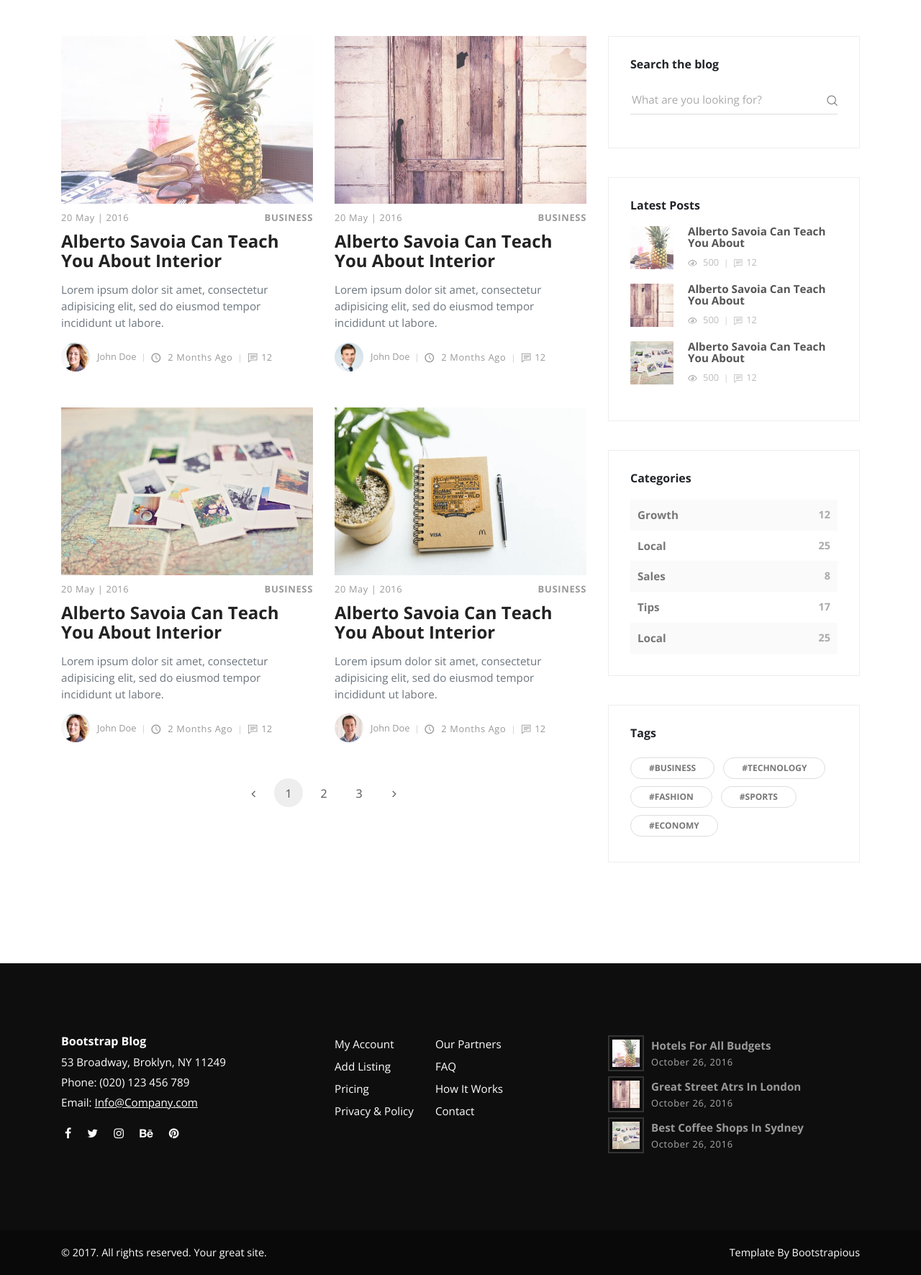
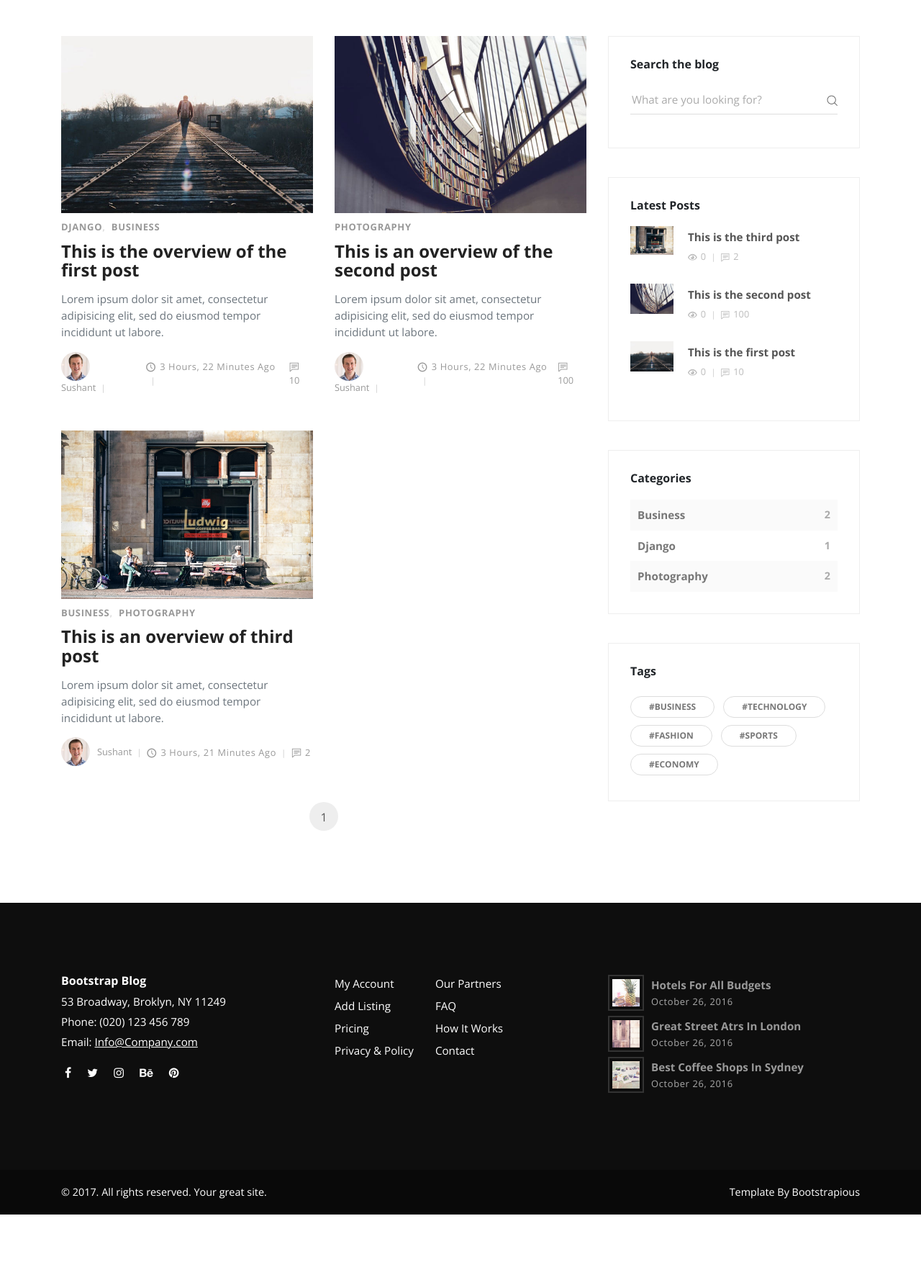
Before and after one commit to sushantchoudhary25/News-Blog, a Django app: page /blog/ in a window 1280 px wide. Shown: the part 81-1852 px from the top of the page at 72% size. After the commit the page ends 1768 px from the top, so only its background shows below. Run offline with Django 3.2, Linux system fonts and the light colour scheme; data comes from the database, SQL or seed files in the repository; both versions use the stored data as it was after the commit; some libraries are stand-ins or nearby versions.

Commit message:
rendered blog page

```diff
--- a/src/posts/templates/posts/blog.html
+++ b/src/posts/templates/posts/blog.html
@@ -8,88 +8,41 @@
       <div class="container">
         <div class="row">
           <!-- post -->
+          {% for post in queryset %}
           <div class="post col-xl-6">
-            <div class="post-thumbnail"><a href="post.html"><img src="{% static "posts/img/blog-post-1.jpeg" %}" alt="..." class="img-fluid"></a></div>
+            <div class="post-thumbnail"><a href="{{ item.get_absolute_url }}"><img src="{{ post.thumbnail.url }}" alt="..." class="img-fluid"></a></div>
             <div class="post-details">
               <div class="post-meta d-flex justify-content-between">
-                <div class="date meta-last">20 May | 2016</div>
-                <div class="category"><a href="#">Business</a></div>
-              </div><a href="post.html">
-                <h3 class="h4">Alberto Savoia Can Teach You About Interior</h3></a>
+                <div class="category">
+                  {% for cat in post.categories.all %}
+                    <a href="{{ item.get_absolute_url }}">{{ cat.title }}</a>
+                  {% endfor %}
+                </div>
+              </div><a href="#">
+                <h3 class="h4">{{ post.overview }}</h3></a>
               <p class="text-muted">Lorem ipsum dolor sit amet, consectetur adipisicing elit, sed do eiusmod tempor incididunt ut labore.</p>
               <footer class="post-footer d-flex align-items-center"><a href="#" class="author d-flex align-items-center flex-wrap">
-                  <div class="avatar"><img src="{% static "posts/img/avatar-3.jpg" %}" alt="..." class="img-fluid"></div>
-                  <div class="title"><span>John Doe</span></div></a>
-                <div class="date"><i class="icon-clock"></i> 2 months ago</div>
-                <div class="comments meta-last"><i class="icon-comment"></i>12</div>
+                  <div class="avatar"><img src="{{ post.author.profile_picture.url }}" alt="..." class="img-fluid"></div>
+                  <div class="title"><span>{{ post.author.user.username }}</span></div></a>
+                <div class="date"><i class="icon-clock"></i>{{ post.timestamp|timesince }} ago</div>
+                <div class="comments meta-last"><i class="icon-comment"></i>{{ post.comments_count }}</div>
               </footer>
             </div>
           </div>
-          <!-- post             -->
-          <div class="post col-xl-6">
-            <div class="post-thumbnail"><a href="post.html"><img src="{% static "posts/img/blog-post-2.jpg" %}"alt="..." class="img-fluid"></a></div>
-            <div class="post-details">
-              <div class="post-meta d-flex justify-content-between">
-                <div class="date meta-last">20 May | 2016</div>
-                <div class="category"><a href="#">Business</a></div>
-              </div><a href="post.html">
-                <h3 class="h4">Alberto Savoia Can Teach You About Interior</h3></a>
-              <p class="text-muted">Lorem ipsum dolor sit amet, consectetur adipisicing elit, sed do eiusmod tempor incididunt ut labore.</p>
-              <div class="post-footer d-flex align-items-center"><a href="#" class="author d-flex align-items-center flex-wrap">
-                  <div class="avatar"><img src="{% static "posts/img/avatar-2.jpg" %}" alt="..." class="img-fluid"></div>
-                  <div class="title"><span>John Doe</span></div></a>
-                <div class="date"><i class="icon-clock"></i> 2 months ago</div>
-                <div class="comments meta-last"><i class="icon-comment"></i>12</div>
-              </div>
-            </div>
-          </div>
-          <!-- post             -->
-          <div class="post col-xl-6">
-            <div class="post-thumbnail"><a href="post.html"><img src="{% static "posts/img/blog-post-3.jpeg" %}" alt="..." class="img-fluid"></a></div>
-            <div class="post-details">
-              <div class="post-meta d-flex justify-content-between">
-                <div class="date meta-last">20 May | 2016</div>
-                <div class="category"><a href="#">Business</a></div>
-              </div><a href="post.html">
-                <h3 class="h4">Alberto Savoia Can Teach You About Interior</h3></a>
-              <p class="text-muted">Lorem ipsum dolor sit amet, consectetur adipisicing elit, sed do eiusmod tempor incididunt ut labore.</p>
-              <div class="post-footer d-flex align-items-center"><a href="#" class="author d-flex align-items-center flex-wrap">
-                  <div class="avatar"><img src="{% static "posts/img/avatar-3.jpg" %}" alt="..." class="img-fluid"></div>
-                  <div class="title"><span>John Doe</span></div></a>
-                <div class="date"><i class="icon-clock"></i> 2 months ago</div>
-                <div class="comments meta-last"><i class="icon-comment"></i>12</div>
-              </div>
-            </div>
-          </div>
-          <!-- post -->
-          <div class="post col-xl-6">
-            <div class="post-thumbnail"><a href="post.html"><img src="{% static "posts/img/blog-post-4.jpeg" %}" alt="..." class="img-fluid"></a></div>
-            <div class="post-details">
-              <div class="post-meta d-flex justify-content-between">
-                <div class="date meta-last">20 May | 2016</div>
-                <div class="category"><a href="#">Business</a></div>
-              </div><a href="post.html">
-                <h3 class="h4">Alberto Savoia Can Teach You About Interior</h3></a>
-              <p class="text-muted">Lorem ipsum dolor sit amet, consectetur adipisicing elit, sed do eiusmod tempor incididunt ut labore.</p>
-              <div class="post-footer d-flex align-items-center"><a href="#" class="author d-flex align-items-center flex-wrap">
-                  <div class="avatar"><img src="{% static "posts/img/avatar-1.jpg" %}" alt="..." class="img-fluid"></div>
-                  <div class="title"><span>John Doe</span></div></a>
-                <div class="date"><i class="icon-clock"></i> 2 months ago</div>
-                <div class="comments meta-last"><i class="icon-comment"></i>12</div>
-              </div>
-            </div>
-          </div>
+          {% endfor %}
         </div>
         <!-- Pagination -->
         <nav aria-label="Page navigation example">
-          <ul class="pagination pagination-template d-flex justify-content-center">
-            <li class="page-item"><a href="#" class="page-link"> <i class="fa fa-angle-left"></i></a></li>
-            <li class="page-item"><a href="#" class="page-link active">1</a></li>
-            <li class="page-item"><a href="#" class="page-link">2</a></li>
-            <li class="page-item"><a href="#" class="page-link">3</a></li>
-            <li class="page-item"><a href="#" class="page-link"> <i class="fa fa-angle-right"></i></a></li>
-          </ul>
-        </nav>
+              <ul class="pagination pagination-template d-flex justify-content-center">
+                {% if queryset.has_previous %}
+                <li class="page-item"><a href="?{{ page_request_var }}={{ queryset.previous_page_number }}" class="page-link"> <i class="fa fa-angle-left"></i></a></li>
+                {% endif %}
+                <li class="page-item"><a href="?{{ page_request_var }}={{ queryset.number }}" class="page-link active">{{ queryset.number }}</a></li>
+                {% if queryset.has_next %}
+                <li class="page-item"><a href="?{{ page_request_var }}={{ queryset.next_page_number }}" class="page-link"> <i class="fa fa-angle-right"></i></a></li>
+                {% endif %}
+              </ul>
+            </nav>
       </div>
     </main>
     <aside class="col-lg-4">
@@ -98,9 +51,9 @@
         <header>
           <h3 class="h6">Search the blog</h3>
         </header>
-        <form action="#" class="search-form">
+        <form action="{% url 'search' %}" class="search-form">
           <div class="form-group">
-            <input type="search" placeholder="What are you looking for?">
+            <input type="text" name="q" placeholder="What are you looking for?">
             <button type="submit" class="submit"><i class="icon-search"></i></button>
           </div>
         </form>
@@ -110,45 +63,33 @@
         <header>
           <h3 class="h6">Latest Posts</h3>
         </header>
-        <div class="blog-posts"><a href="#">
+        <div class="blog-posts">
+          {% for item in latest %}
+            <a href="{{ item.get_absolute_url }}">
             <div class="item d-flex align-items-center">
-              <div class="image"><img src="{% static "posts/img/small-thumbnail-1.jpg" %}" alt="..." class="img-fluid"></div>
-              <div class="title"><strong>Alberto Savoia Can Teach You About</strong>
+              <div class="image"><img src="{{ item.thumbnail.url }}" alt="..." class="img-fluid"></div>
+              <div class="title"><strong>{{ item.title }}</strong>
                 <div class="d-flex align-items-center">
-                  <div class="views"><i class="icon-eye"></i> 500</div>
-                  <div class="comments"><i class="icon-comment"></i>12</div>
+                  <div class="views"><i class="icon-eye"></i>{{ item.view_count }}</div>
+                  <div class="comments"><i class="icon-comment"></i>{{ item.comments_count }}</div>
                 </div>
               </div>
-            </div></a><a href="#">
-            <div class="item d-flex align-items-center">
-              <div class="image"><img src="{% static "posts/img/small-thumbnail-2.jpg" %}" alt="..." class="img-fluid"></div>
-              <div class="title"><strong>Alberto Savoia Can Teach You About</strong>
-                <div class="d-flex align-items-center">
-                  <div class="views"><i class="icon-eye"></i> 500</div>
-                  <div class="comments"><i class="icon-comment"></i>12</div>
-                </div>
-              </div>
-            </div></a><a href="#">
-            <div class="item d-flex align-items-center">
-              <div class="image"><img src="{% static "posts/img/small-thumbnail-3.jpg" %}" alt="..." class="img-fluid"></div>
-              <div class="title"><strong>Alberto Savoia Can Teach You About</strong>
-                <div class="d-flex align-items-center">
-                  <div class="views"><i class="icon-eye"></i> 500</div>
-                  <div class="comments"><i class="icon-comment"></i>12</div>
-                </div>
-              </div>
-            </div></a></div>
+            </div>
+        </a>
+          {% endfor %}
+        </div>
       </div>
       <!-- Widget [Categories Widget]-->
       <div class="widget categories">
         <header>
           <h3 class="h6">Categories</h3>
         </header>
-        <div class="item d-flex justify-content-between"><a href="#">Growth</a><span>12</span></div>
-        <div class="item d-flex justify-content-between"><a href="#">Local</a><span>25</span></div>
-        <div class="item d-flex justify-content-between"><a href="#">Sales</a><span>8</span></div>
-        <div class="item d-flex justify-content-between"><a href="#">Tips</a><span>17</span></div>
-        <div class="item d-flex justify-content-between"><a href="#">Local</a><span>25</span></div>
+        {% for cat in category_count %}
+          <div class="item d-flex justify-content-between"><a href="#">
+            {{ cat.categories__title }}
+          </a><span> {{ cat.categories__title__count }}</span></div>
+        {% endfor %}
+
       </div>
       <!-- Widget [Tags Cloud Widget]-->
       <div class="widget tags">
--- a/src/posts/urls.py
+++ b/src/posts/urls.py
@@ -1,11 +1,10 @@
 from django.urls import path
-from .views import index, blog, post
+from .views import index, blog, post, search
 
 
 urlpatterns = [
     path('', index, name='index'),
     path('blog/', blog, name='blog'),
-    path('post/', post, name='post')
+    path('post/<id>/', post, name='post'),
+    path('search/', search, name='search')
 ]
-
-# <!-- <form action="{% url 'search' %}"> -->
--- a/src/posts/views.py
+++ b/src/posts/views.py
@@ -1,9 +1,33 @@
+from django.db.models import Count, Q
 from django.shortcuts import render
 from .models import Post
 from marketing.models import Signup
+from django.core.paginator import Paginator, EmptyPage, PageNotAnInteger
 
 
-# Create your views here.
+def search(request):
+    queryset = Post.objects.all()
+    query = request.GET.get('q')
+    if query:
+        queryset = queryset.filter(
+            Q(title__icontains=query) |
+            Q(overview__icontains=query)
+        ).distinct()
+
+    context = {
+        'queryset' : queryset
+    }
+    return render(request, 'search_results.html', context=context)
+
+
+def get_category_count():
+    queryset = Post.\
+        objects.\
+        values('categories__title').\
+        annotate(Count('categories__title'))
+    return queryset
+
+
 def index(request):
     featured = Post.objects.filter(featured=True)
     latest = Post.objects.order_by('-timestamp')[0:3]
@@ -16,16 +40,37 @@
         new_signup.save()
 
     context = {
-        'object_list' : featured,
-        'latest' : latest
+        'object_list': featured,
+        'latest': latest
     }
 
     return render(request, 'posts/index.html', context=context)
 
 
 def blog(request):
-    return render(request, 'posts/blog.html')
+    category_count = get_category_count()
+    print(category_count)
+    post_list = Post.objects.all()
+    latest = Post.objects.order_by('-timestamp')[0:3]
+    paginator = Paginator(post_list, 4)
+    page_request_var = 'page'
+    page = request.GET.get(page_request_var)
+
+    try:
+        paginated_queryset = paginator.page(page)
+    except PageNotAnInteger:
+        paginated_queryset = paginator.page(1)
+    except EmptyPage:
+        paginated_queryset = paginator.page(paginator.num_pages)
+
+    context = {
+        'queryset': paginated_queryset,
+        'page_request_var': page_request_var,
+        'latest' : latest,
+        'category_count' : category_count
+    }
+    return render(request, 'posts/blog.html', context)
 
 
-def post(request):
+def post(request, id):
     return render(request, 'posts/post.html')
```
Also changed, not shown: src/posts/models.py (+7 -1 lines), src/posts/templates/search_results.html (added, +10 -0 lines), src/db.sqlite3, src/posts/media/avatar-2.jpg (deleted), src/posts/migrations/0005_post_view_count.py (added).
